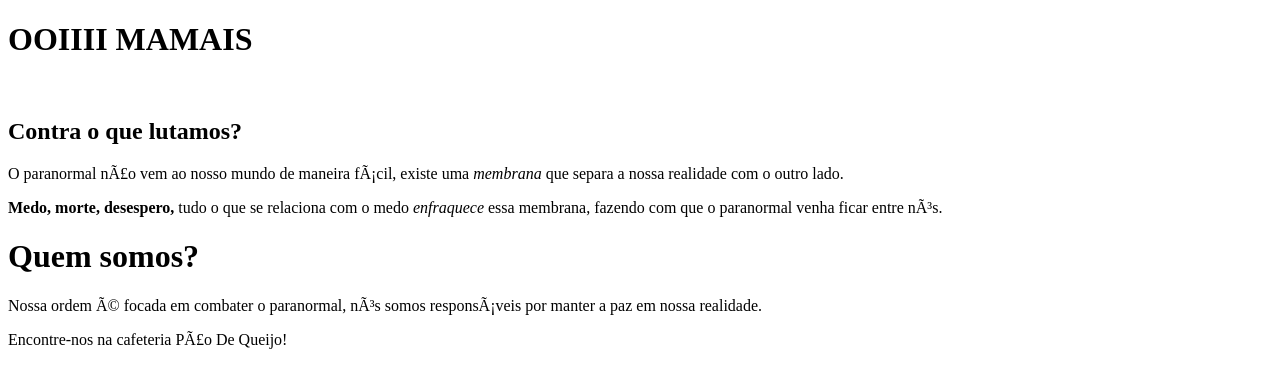
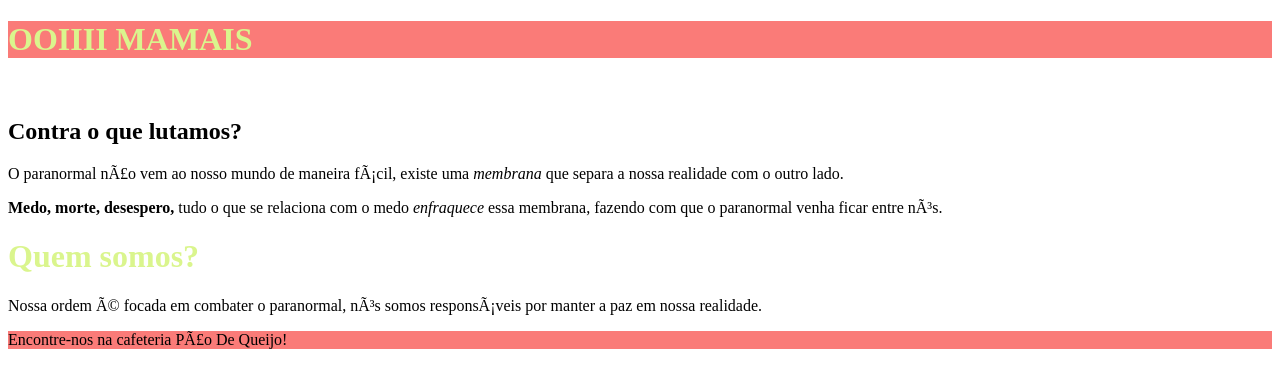
Before and after one commit to andreagugelmin/barao1A--MariEdu, a plain HTML site: page index.html in a window 1280 px wide. Drawn offline with Linux system fonts and the light colour scheme.

Commit message:
Update index.html

```diff
--- a/index.html
+++ b/index.html
@@ -5,7 +5,7 @@
     <meta http-equiv='X-UA-Compatible' content'=IE=edge'>
     <title>Ordo Redemptionis</title>
     <meta name='viewport' content='widht=device-widht' initial-scale=1>
-    <link rel='stylesheet' type='text/css' media='screen' href='main.css'>
+    <link rel="stylesheet" type="text/css" media="screen" href="style.css">
     <script scr='main js'></script>
   </head>
   <body>
```
